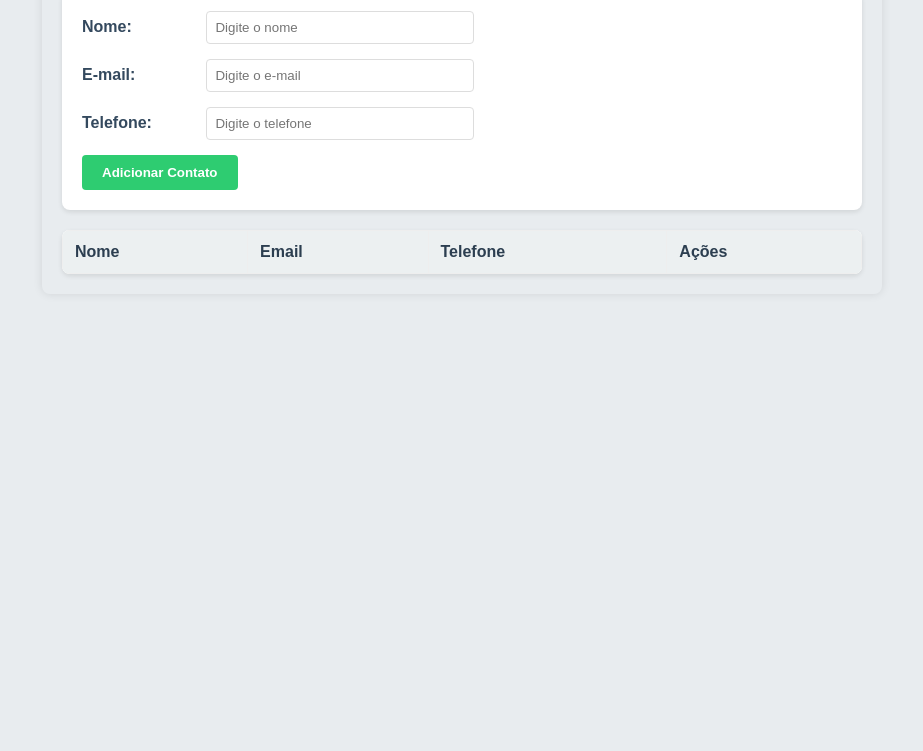
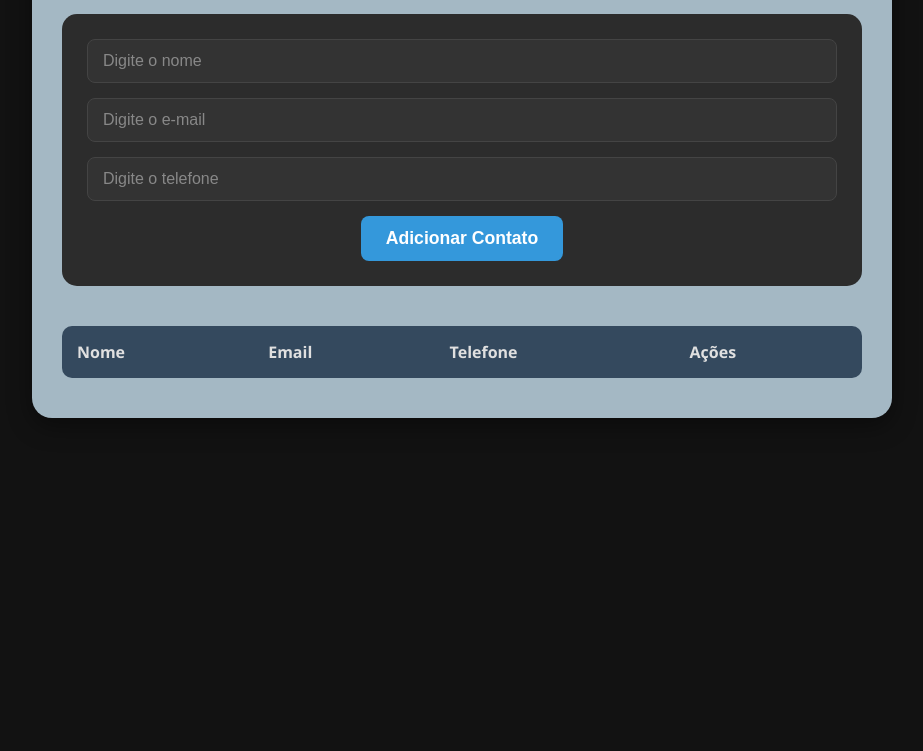
Before and after one commit to sayarcanjo/ListaContatosLite-PW, a plain HTML site: page index.html in a window 1280 px wide. Shown: the part 129-880 px from the top of the page, without its empty margins (178-1101 px from the left). Before the commit the page ends 800 px from the top, so only its background shows below. Drawn offline with Linux system fonts and the light colour scheme.

Commit message:
Update Style.css

```diff
--- a/index.html
+++ b/index.html
@@ -7,6 +7,8 @@
     <link rel="stylesheet" href="style.css">
 </head>
 <body>
+
+    <div class="container">
         <h1>Lista de Contatos Lite</h1>
         <form id="form-contato">
             <div>
@@ -23,6 +25,7 @@
             </div>
             <button type="submit">Adicionar Contato</button>
         </form>
+
         <table>
             <thead>
                 <tr>
@@ -34,6 +37,8 @@
             </thead>
             <tbody id="tabela-contatos"></tbody>
         </table>
+    </div>
+
     <script src="script.js"></script>
 </body>
 </html>
--- a/style.css
+++ b/style.css
@@ -1,120 +1,146 @@
-header {
-    text-align: center;
-    padding: 20px;
-    background-image: url('https://github.com/user-attachments/assets/d705feb6-097e-49ff-8264-5be5f1f478e4');
-    background-size: cover;
-    background-position: center;
-    border-radius: 8px 8px 0 0;
-    margin: -20px -20px 20px -20px;
-    position: relative;
+/* --- Estilos Gerais --- */
+body {
+    font-family: 'Segoe UI', Arial, sans-serif;
+    margin: 0;
+    padding: 40px 20px;
+    background-color: #121212; /* Fundo escuro para destacar o contêiner */
+    color: #e0e0e0;
+    display: flex;
+    justify-content: center;
+    align-items: flex-start;
+    min-height: 100vh;
 }
 
-header h1 {
-    color: #ffffff;
-    text-shadow: 2px 2px 4px rgba(0, 0, 0, 0.7);
-    font-size: 2em;
-    margin: 0;
-    position: relative;
-    z-index: 1;
+/* --- Contêiner Principal --- */
+.container {
+    width: 100%;
+    max-width: 800px;
+    background-color: #a4b8c4; /* COR PRINCIPAL: Azul Ardósia Sofisticado */
+    padding: 30px;
+    border-radius: 20px;
+    box-shadow: 0 8px 25px rgba(0, 0, 0, 0.4);
 }
 
-body {
-    font-family: Arial, sans-serif;
-    margin: 20px;
-    max-width: 800px;
-    margin-left: auto;
-    margin-right: auto;
-    background-color: #e8ecef;
-    box-shadow: 0 0 10px rgba(0, 0, 0, 0.1);
-    padding: 20px;
-    border-radius: 8px;
+h1 {
+    text-align: center;
+    color: #2c3e50; /* Título escuro para contrastar com o contêiner claro */
+    margin-top: 0;
+    margin-bottom: 30px;
 }
 
+/* --- Formulário --- */
 form {
-    margin-bottom: 20px;
-    background-color: white;
-    padding: 20px;
-    border-radius: 8px;
-    box-shadow: 0 2px 5px rgba(0, 0, 0, 0.1);
+    background: #2c2c2c;
+    padding: 25px;
+    border-radius: 15px;
+    margin-bottom: 30px;
+    display: flex;
+    flex-direction: column;
+    gap: 15px;
 }
 
 form div {
-    margin-bottom: 15px;
+    width: 100%;
 }
 
 label {
-    display: inline-block;
-    width: 120px;
-    font-weight: bold;
-    color: #34495e;
+    display: none;
 }
 
 input {
-    padding: 8px;
-    width: 250px;
-    border: 1px solid #ddd;
-    border-radius: 4px;
-    transition: border-color 0.3s;
+    padding: 12px 15px;
+    width: 100%;
+    border: 1px solid #444;
+    border-radius: 8px;
+    background: #333;
+    color: #e0e0e0;
+    font-size: 1em;
+    box-sizing: border-box;
+}
+
+input::placeholder {
+    color: #888;
 }
 
 input:focus {
+    outline: none;
     border-color: #3498db;
-    outline: none;
-    box-shadow: 0 0 5px rgba(52, 152, 219, 0.5);
+    box-shadow: 0 0 0 3px rgba(52, 152, 219, 0.3);
 }
 
-button {
-    padding: 10px 20px;
-    background-color: #2ecc71;
+button[type="submit"] {
+    padding: 12px 25px;
+    background-color: #3498db; /* COR DO BOTÃO: Azul mais suave */
     color: white;
     border: none;
-    border-radius: 4px;
+    border-radius: 8px;
     cursor: pointer;
     font-weight: bold;
-    transition: background-color 0.3s;
+    font-size: 1.1em;
+    transition: background-color 0.3s, transform 0.2s;
+    align-self: center;
 }
 
-button:hover {
-    background-color: #27ae60;
+button[type="submit"]:hover {
+    background-color: #2980b9;
+    transform: translateY(-2px);
 }
 
+/* --- Tabela de Contatos --- */
 table {
     width: 100%;
-    border-collapse: collapse;
-    margin-top: 20px;
-    background-color: white;
-    border-radius: 8px;
-    overflow: hidden;
-    box-shadow: 0 2px 5px rgba(0, 0, 0, 0.1);
+    border-collapse: separate;
+    border-spacing: 0 10px;
 }
 
 th, td {
-    border: 1px solid #eee;
-    padding: 12px;
+    padding: 15px;
     text-align: left;
+    color: #e0e0e0; /* Texto claro pois o fundo das linhas é escuro */
 }
 
-th {
-    background-color: #ecf0f1;
-    color: #2c3e50;
-    font-weight: bold;
+thead tr {
+    background-color: #34495e;
 }
 
-tr:nth-child(even) {
-    background-color: #f8f9fa;
+th:first-child {
+    border-top-left-radius: 10px;
+    border-bottom-left-radius: 10px;
 }
 
-tr:nth-child(odd) {
-    background-color: #ffffff;
+th:last-child {
+    border-top-right-radius: 10px;
+    border-bottom-right-radius: 10px;
+}
+
+tbody tr {
+    background-color: #4a4a4a;
+    border-radius: 10px;
+}
+
+td:first-child {
+    border-top-left-radius: 10px;
+    border-bottom-left-radius: 10px;
+}
+
+td:last-child {
+    border-top-right-radius: 10px;
+    border-bottom-right-radius: 10px;
 }
 
 td button {
-    background-color: #e74c3c;
-    padding: 6px 12px;
-    border-radius: 4px;
-    transition: background-color 0.3s;
+    background-color: #9b59b6; /* COR DO BOTÃO: Roxo mais suave */
+    padding: 8px 15px;
+    border: none;
+    border-radius: 8px;
+    color: white;
+    font-weight: bold;
+    cursor: pointer;
+    width: 100%;
+    transition: background-color 0.3s, transform 0.2s;
 }
 
 td button:hover {
-    background-color: #c0392b;
+    background-color: #8e44ad;
+    transform: translateY(-2px);
 }
```
Lines whose indentation alone changed are shown as unchanged.
